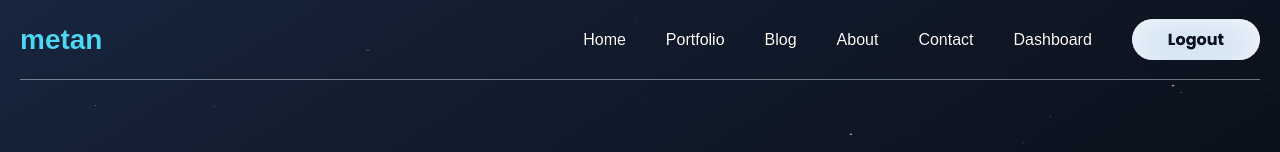
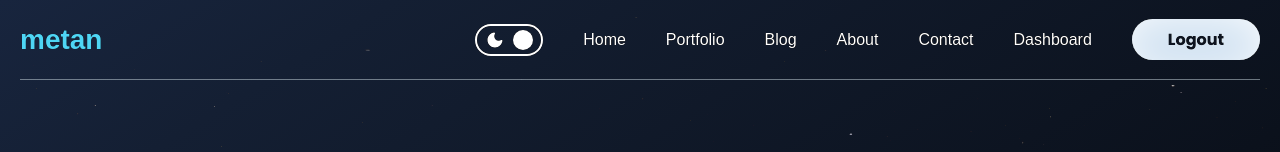
Before and after one commit to Havold/blog-METAN, a Next.js app: page / in a window 1280 px wide. Shown: the top 152 px of the page. Built offline with nearby package versions, Linux system fonts and the light colour scheme.

Commit message:
Create ThemToggle and ThemeContext. (Don't have light mode because can't choose suitable color yet)

```diff
--- a/src/app/globals.css
+++ b/src/app/globals.css
@@ -8,11 +8,11 @@ body {
   }
 }
 
+
+
 body {
   color: #fff;
   /* background: #111; */
-  background: rgb(24,37,62);
-  background: linear-gradient(148deg, rgba(24,37,62,1) 0%, rgba(20,31,51,1) 14%, rgba(0,0,0,1) 100%);
 
   font-family: Arial, Helvetica, sans-serif;
   -webkit-font-smoothing: antialiased;
@@ -45,5 +45,21 @@ button {
 
   background: url("/assets/stars_texture.jpg");
   mix-blend-mode: lighten;
-  background-size: cover;
+   background-size: cover;
 }
+
+.theme {
+  transition: 1s all ease-in-out;
+}
+
+.dark {
+  background: rgb(24,37,62);
+  background: linear-gradient(148deg, rgba(24,37,62,1) 0%, rgba(20,31,51,1) 14%, rgba(0,0,0,1) 100%);
+  color: white
+}
+
+.light {
+  background: rgb(24,37,62);
+  background: linear-gradient(148deg, rgba(24,37,62,1) 0%, rgba(20,31,51,1) 14%, rgba(0,0,0,1) 100%);
+  color: white
+}
--- a/src/app/layout.tsx
+++ b/src/app/layout.tsx
@@ -3,6 +3,7 @@ import { Poppins } from "next/font/google";
 import "./globals.css";
 import Navbar from "@/components/navbar/Navbar";
 import Footer from "@/components/footer/Footer";
+import { ThemeContextProvider } from "@/context/ThemeContext";
 
 const poppins = Poppins({
   subsets: ["latin"],
@@ -22,11 +23,13 @@ export default function RootLayout({
   return (
     <html lang="en">
       <body className={`${poppins.className}`}>
-        <div className="container">
-          <Navbar />
-          {children}
-          <Footer />
-        </div>
+        <ThemeContextProvider>
+          <div className="container">
+            <Navbar />
+            {children}
+            <Footer />
+          </div>
+        </ThemeContextProvider>
       </body>
     </html>
   );
--- a/src/components/BlogPost/BlogPost.tsx
+++ b/src/components/BlogPost/BlogPost.tsx
@@ -2,7 +2,6 @@ import Image from "next/image";
 import React from "react";
 
 import styles from "./blogPost.module.css";
-import Link from "next/link";
 
 type BlogPostProps = {
   title: string;
--- /dev/null
+++ b/src/components/DarkModeToggle/DarkModeToggle.tsx
@@ -0,0 +1,22 @@
+"use client";
+import React, { useContext } from "react";
+
+import styles from "./darkModeToggle.module.css";
+import { DarkModeRounded, WbSunnyRounded } from "@mui/icons-material";
+import { ThemeContext } from "@/context/ThemeContext";
+
+const DarkModeToggle = () => {
+  const { theme, toggle } = useContext(ThemeContext);
+  return (
+    <div
+      onClick={toggle}
+      className={`${styles.container} ${theme === "dark" ? styles.dark : ""}`}
+    >
+      <DarkModeRounded className={styles.moon} fontSize="small" />
+      <WbSunnyRounded className={styles.sun} fontSize="small" />
+      <div className={styles.ball}></div>
+    </div>
+  );
+};
+
+export default DarkModeToggle;
--- /dev/null
+++ b/src/components/DarkModeToggle/darkModeToggle.module.css
@@ -0,0 +1,40 @@
+.container {
+    display: flex;
+    align-items: center;
+    width: 68px;
+    justify-content: space-between;
+    position: relative;
+    border: 2px solid #E5BB5B;
+    border-radius: 100px;
+    padding: 4px 8px;
+    cursor: pointer;
+    transition: all 0.3s ease-in-out;
+}
+
+.dark.container {
+    border: 2px solid white;
+}
+
+.moon {
+    color: white;
+}
+
+.sun {
+    color: #E5BB5B;
+}
+
+.ball {
+    position: absolute;
+    width: 20px;
+    height: 20px;
+    background: #E5BB5B;
+    border-radius: 100px;
+    top: 50%;
+    transform: translateY(-50%) translateX(0);
+    transition: transform 0.3s ease, background-color 0.3s ease;
+}
+
+.dark .ball {
+    transform: translateY(-50%) translateX(28px); /* Chuyển sang phải */
+    background-color: white;
+}
--- a/src/components/navbar/Navbar.tsx
+++ b/src/components/navbar/Navbar.tsx
@@ -2,6 +2,7 @@ import Link from "next/link";
 import React from "react";
 
 import styles from "./navbar.module.css";
+import DarkModeToggle from "../DarkModeToggle/DarkModeToggle";
 
 const links = [
   {
@@ -43,6 +44,7 @@ const Navbar = () => {
         metan
       </Link>
       <div className={styles.right}>
+        <DarkModeToggle />
         {links.map((link) => (
           <Link key={link.id} href={link.url}>
             {link.title}
--- /dev/null
+++ b/src/context/ThemeContext.js
@@ -0,0 +1,21 @@
+"use client";
+import { useState } from "react";
+import { createContext } from "react";
+
+export const ThemeContext = createContext({
+  theme: "light",
+  toggle: () => {},
+});
+
+export const ThemeContextProvider = ({ children }) => {
+  const [theme, setTheme] = useState("dark");
+
+  const toggle = () => {
+    setTheme((prev) => (prev === "dark" ? "light" : "dark"));
+  };
+  return (
+    <ThemeContext.Provider value={{ theme, toggle }}>
+      <div className={`theme ${theme}`}>{children}</div>
+    </ThemeContext.Provider>
+  );
+};
```
